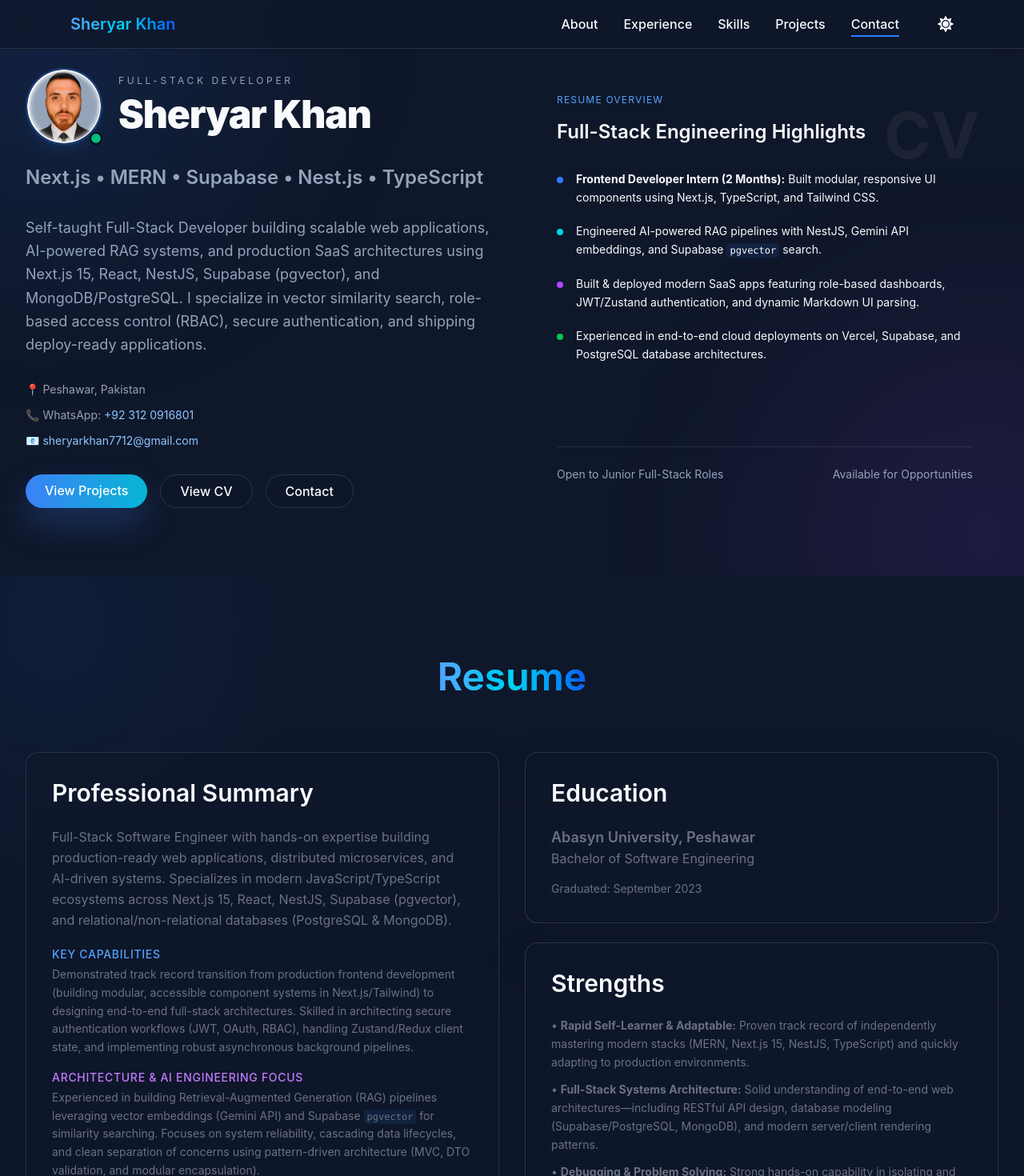
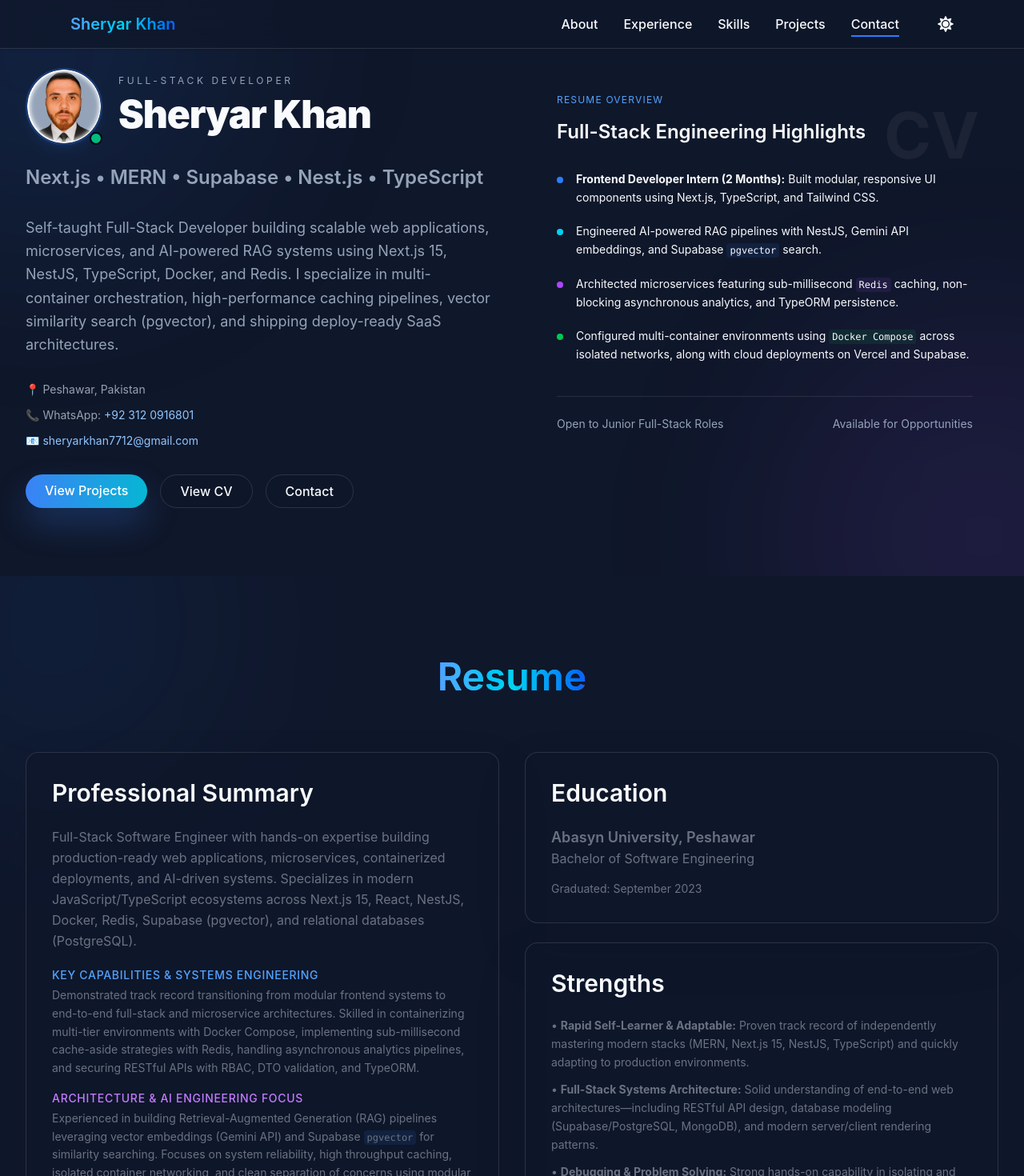
Before and after one commit to Sheryar7/portfolio, a React (Vite) app: page / in a window 1280 px wide. Shown: the top 1470 px of the page at 80% size. Built offline with nearby package versions, Linux system fonts and the light colour scheme.

Commit message:
Updating portfolio

```diff
--- a/src/components/About.jsx
+++ b/src/components/About.jsx
@@ -51,16 +51,16 @@ const About = () => {
               </h3>
 
               <p className="text-gray-500 text-sm sm:text-base leading-relaxed mb-5">
-                Full-Stack Software Engineer with hands-on expertise building production-ready web applications, distributed microservices, and AI-driven systems. Specializes in modern JavaScript/TypeScript ecosystems across Next.js 15, React, NestJS, Supabase (pgvector), and relational/non-relational databases (PostgreSQL & MongoDB).
+                Full-Stack Software Engineer with hands-on expertise building production-ready web applications, microservices, containerized deployments, and AI-driven systems. Specializes in modern JavaScript/TypeScript ecosystems across Next.js 15, React, NestJS, Docker, Redis, Supabase (pgvector), and relational databases (PostgreSQL).
               </p>
 
               <div className="space-y-4 mb-5">
                 <div>
                   <h4 className="text-blue-400 font-medium text-xs sm:text-sm uppercase tracking-wider mb-1">
-                    Key Capabilities
+                    Key Capabilities & Systems Engineering
                   </h4>
                   <p className="text-gray-500 text-xs sm:text-sm leading-relaxed">
-                    Demonstrated track record transition from production frontend development (building modular, accessible component systems in Next.js/Tailwind) to designing end-to-end full-stack architectures. Skilled in architecting secure authentication workflows (JWT, OAuth, RBAC), handling Zustand/Redux client state, and implementing robust asynchronous background pipelines.
+                    Demonstrated track record transitioning from modular frontend systems to end-to-end full-stack and microservice architectures. Skilled in containerizing multi-tier environments with Docker Compose, implementing sub-millisecond cache-aside strategies with Redis, handling asynchronous analytics pipelines, and securing RESTful APIs with RBAC, DTO validation, and TypeORM.
                   </p>
                 </div>
 
@@ -69,7 +69,7 @@ const About = () => {
                     Architecture & AI Engineering Focus
                   </h4>
                   <p className="text-gray-500 text-xs sm:text-sm leading-relaxed">
-                    Experienced in building Retrieval-Augmented Generation (RAG) pipelines leveraging vector embeddings (Gemini API) and Supabase <code className="text-[11px] sm:text-xs px-1 py-0.5 rounded bg-blue-500/10">pgvector</code> for similarity searching. Focuses on system reliability, cascading data lifecycles, and clean separation of concerns using pattern-driven architecture (MVC, DTO validation, and modular encapsulation).
+                    Experienced in building Retrieval-Augmented Generation (RAG) pipelines leveraging vector embeddings (Gemini API) and Supabase <code className="text-[11px] sm:text-xs px-1 py-0.5 rounded bg-blue-500/10">pgvector</code> for similarity searching. Focuses on system reliability, high throughput caching, isolated container networking, and clean separation of concerns using modular pattern-driven architectures.
                   </p>
                 </div>
               </div>
@@ -80,7 +80,7 @@ const About = () => {
                 Professional Objective
               </h4>
               <p className="text-gray-500 text-xs sm:text-sm leading-relaxed">
-                Seeking a Full-Stack, Web Developer, or MERN Stack role in a high-growth engineering team to deliver scalable, high-performance web products and drive developer productivity using modern AI tools.
+                Seeking a Full-Stack, Web Developer, or Backend Software Engineering role in a high-growth team to deliver scalable microservices, containerized infrastructure, and performant web products.
               </p>
             </div>
           </motion.div>
--- a/src/components/Hero.jsx
+++ b/src/components/Hero.jsx
@@ -48,7 +48,7 @@ const Hero = () => {
             </p>
 
             <p className="text-muted mt-6 md:mt-8 text-base md:text-lg leading-relaxed">
-              Self-taught Full-Stack Developer building scalable web applications, AI-powered RAG systems, and production SaaS architectures using Next.js 15, React, NestJS, Supabase (pgvector), and MongoDB/PostgreSQL. I specialize in vector similarity search, role-based access control (RBAC), secure authentication, and shipping deploy-ready applications.
+              Self-taught Full-Stack Developer building scalable web applications, microservices, and AI-powered RAG systems using Next.js 15, NestJS, TypeScript, Docker, and Redis. I specialize in multi-container orchestration, high-performance caching pipelines, vector similarity search (pgvector), and shipping deploy-ready SaaS architectures.
             </p>
 
             <div className="mt-6 md:mt-8 grid gap-2.5 sm:gap-3 text-sm text-gray-400">
@@ -115,16 +115,15 @@ const Hero = () => {
   <div className="flex gap-3 sm:gap-4">
     <div className="w-2 h-2 mt-2 rounded-full bg-purple-500 shrink-0" />
     <p className="text-xs sm:text-sm leading-relaxed surface-copy">
-                  Built & deployed modern SaaS apps featuring role-based dashboards, JWT/Zustand authentication, and dynamic Markdown UI parsing.
+      Architected microservices featuring sub-millisecond <code className="text-[11px] sm:text-xs px-1 py-0.5 rounded bg-purple-500/10">Redis</code> caching, non-blocking asynchronous analytics, and TypeORM persistence.
     </p>
   </div>
 
   <div className="flex gap-3 sm:gap-4">
     <div className="w-2 h-2 mt-2 rounded-full bg-green-500 shrink-0" />
     <p className="text-xs sm:text-sm leading-relaxed surface-copy">
-                  Experienced in end-to-end cloud deployments on Vercel, Supabase, and PostgreSQL database architectures.
+      Configured multi-container environments using <code className="text-[11px] sm:text-xs px-1 py-0.5 rounded bg-green-500/10">Docker Compose</code> across isolated networks, along with cloud deployments on Vercel and Supabase.
     </p>
-              </div>
   </div>
 </div>
 
@@ -132,6 +131,7 @@ const Hero = () => {
             <div className="flex flex-col sm:flex-row justify-between gap-2 sm:gap-4 flex-wrap">
               <span>Open to Junior Full-Stack Roles</span>
               <span>Available for Opportunities</span>
+            </div>
           </div>
         </div>
         </motion.div>
--- a/src/components/Projects.jsx
+++ b/src/components/Projects.jsx
@@ -10,6 +10,21 @@ import {
 } from "react-icons/fa";
 
 const projects = [
+  {
+    id: "url-shortener-devops",
+    title: "UrlCraft — High-Performance URL Shortener",
+    desc: "Production-grade microservice architecture featuring sub-millisecond redirects using Redis caching, PostgreSQL persistence, and Docker Compose orchestration.",
+    img: "/url-shortener.png",
+    github: "https://github.com/Sheryar7/url-shortener-devops",
+    features: [
+      "Cache-Aside Redirection Architecture: Implemented Redis caching layer in front of PostgreSQL to serve cached URLs with sub-millisecond latency",
+      "Asynchronous Analytics Pipeline: Non-blocking click tracking and usage metrics recorded to PostgreSQL without delaying user HTTP redirects",
+      "Modular NestJS Microservice API: Decoupled controllers, custom DTO validation, and TypeORM entity mapping optimized for high throughput",
+      "Multi-Container Docker Orchestration: Full stack isolated via Docker Compose V2 across dedicated internal bridge networks with global network bindings (0.0.0.0)",
+      "Interactive Next.js Client: Reactive dynamic link generation dashboard built with Tailwind CSS, real-time clipboard hooks, and automated HTTP error boundary handling",
+    ],
+    tech: ["Next.js 15", "NestJS", "TypeScript", "Redis", "PostgreSQL", "Docker", "TypeORM"],
+  },
   {
     id: "skillgraph-rag",
     title: "SkillGraph — Candidate RAG & Knowledge Search Engine",
--- a/src/components/Skills.jsx
+++ b/src/components/Skills.jsx
@@ -6,13 +6,16 @@ const Skills = () => {
   const { theme } = useTheme();
 
   const skills = [
+    { name: "Docker & Container Orchestration", level: 75, type: "DevOps" },
+    { name: "Redis (Cache-Aside & Performance)", level: 72, type: "Backend / Caching" },
+    { name: "NestJS & Microservices", level: 72, type: "Backend" },
     { name: "RAG Architecture & Embeddings", level: 70, type: "AI / LLM" },
-    { name: "PostgreSQL / Supabase (pgvector)", level: 70, type: "Database" },
-    { name: "React.js / Next.js", level: 80, type: "Frontend" },
+    { name: "PostgreSQL / Supabase (pgvector)", level: 72, type: "Database" },
+    { name: "React.js / Next.js 15", level: 80, type: "Frontend" },
     { name: "TypeScript", level: 75, type: "Frontend" },
     { name: "Tailwind CSS", level: 80, type: "Frontend" },
     { name: "Node.js / Express", level: 73, type: "Backend" },
-    { name: "NestJS", level: 70, type: "Backend" },
+    { name: "TypeORM & SQL Persistence", level: 70, type: "Database" },
     { name: "MongoDB / Mongoose", level: 68, type: "Database" },
     { name: "JWT Auth & RBAC", level: 70, type: "Security" },
     { name: "HTML5 / CSS3", level: 85, type: "Frontend" },
```
Also changed, not shown: public/url-shortener.png (added), 1 other file (tests, documents, lock files or other folders). Lines whose indentation alone changed are shown as unchanged.
